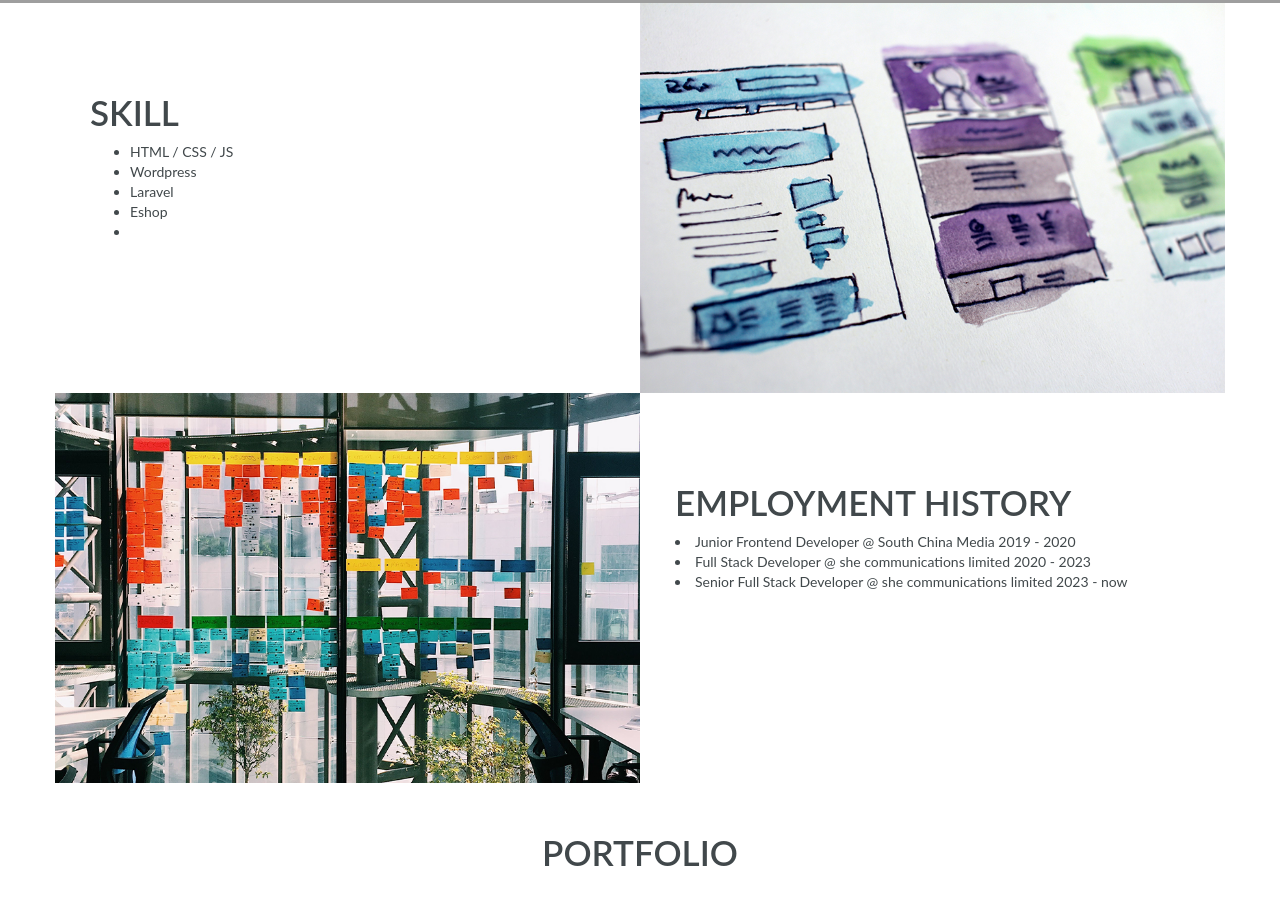
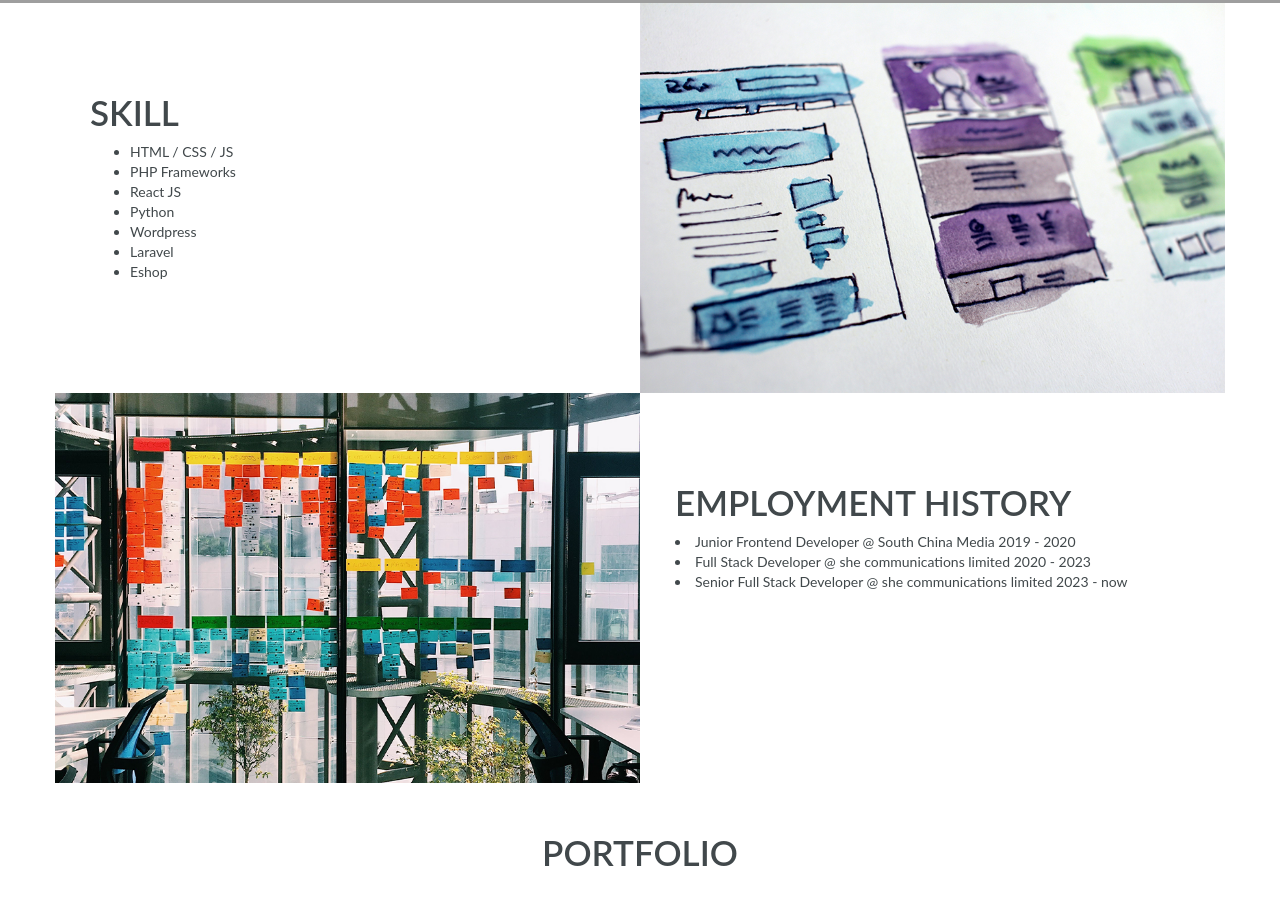
Before and after one commit to kelvincys/kelvincys.github.io, a plain HTML site: page index.html in a window 1280 px wide. Shown: the part 797-1716 px from the top of the page. Drawn offline with nearby package versions, Linux system fonts and the light colour scheme; grey boxes are pictures that could not be loaded.

Commit message:
Add files via upload

```diff
--- a/index.html
+++ b/index.html
@@ -46,10 +46,12 @@
 					<h1>Skill</h1>
 					<ul>
 						<li>HTML / CSS / JS</li>
+						<li>PHP Frameworks</li>
+						<li>React JS</li>
+						<li>Python</li>
 						<li>Wordpress</li>
 						<li>Laravel</li>
 						<li>Eshop</li>
-						<li></li>
 					</ul>
 				</div>
 			</div><!-- End col-md-6 -->
```
